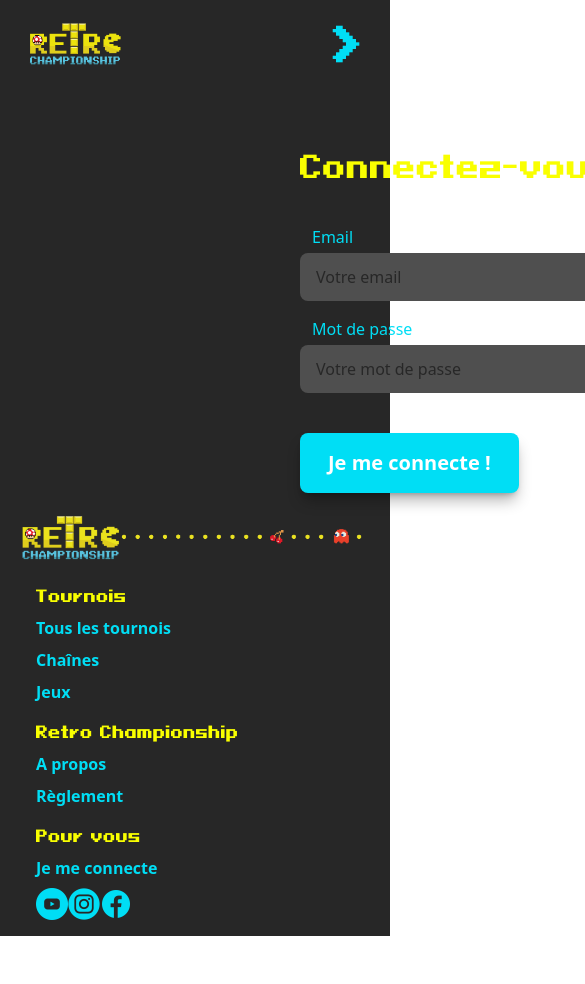
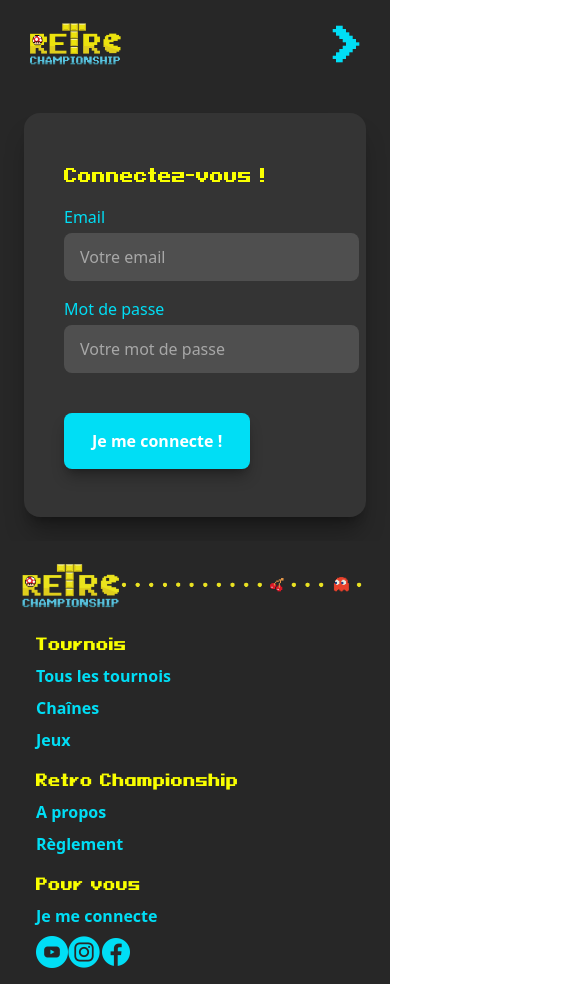
Before and after one commit to trentycha/retro_championship, a React (Vite) app in the folder frontend/: page /login in a window 390 px wide. Shown: the top 984 px of the page, 585 px wide, since content can reach past the window. Before the commit the page ends 936 px from the top, so only its background shows below. Built offline with nearby package versions, Linux system fonts and the light colour scheme.

Commit message:
responsive: login page updated

```diff
--- a/frontend/src/pages/Login.jsx
+++ b/frontend/src/pages/Login.jsx
@@ -1,7 +1,7 @@
 import { useAuth } from '../hooks/useAuth.js'
 import { useState } from 'react'
-import { useNavigate } from 'react-router-dom';
-
+import { useNavigate } from 'react-router-dom'
+import Loading from './Loading.jsx'
 
 const Login = () => {
   const { login } = useAuth();
@@ -26,31 +26,31 @@ const Login = () => {
       }
 
       if(loading) {
-        <div>Chargement...</div>
+        return <Loading />;
       }
   }
 
   return (
     <div className="bg-[#272727]">
-      <div className="px-60">
+      <div className="px-6 py-6 xl:px-60">
         <div className="bg-[#343434] rounded-2xl shadow-xl shadow-black/30 flex items-start">
 
-            <div className="flex-1">
+            <div className="hidden xl:block xl:flex-1">
                 <img src='/images/login.jpg' alt="login" className="w-full rounded-l-xl"/>
             </div>
 
-            <form onSubmit={handleSubmit} className="flex-1 pl-15">
-                <h2 className="text-[#F9FF00] font-pixeloid-bold text-3xl mt-15 mb-10">Connectez-vous !</h2>
-                <p className='text-[#00DEF5] ml-3'>Email</p>
-                <input placeholder="Votre email" className='bg-[#4F4F4F] px-4 py-3 pr-60 rounded-lg mb-4 mt-1'
+            <form onSubmit={handleSubmit} className="px-10 py-12 xl:flex-1 xl:pl-15 xl:px-0 xl:py-10">
+                <h2 className="text-[#F9FF00] font-pixeloid-bold text-lg xl:text-3xl xl:mt-5 xl:mb-10">Connectez-vous !</h2>
+                <p className='text-[#00DEF5] pt-4 xl:pt-0 xl:ml-3'>Email</p>
+                <input placeholder="Votre email" className='bg-[#4F4F4F] text-white px-4 py-3 pr-12 xl:pr-60 rounded-lg mb-4 mt-1'
                 value = {mail}
                 onChange={(e) => setMail(e.target.value)}></input>
-                <p className='text-[#00DEF5] ml-3'>Mot de passe</p>
-                <input placeholder="Votre mot de passe" className='bg-[#4F4F4F] px-4 py-3 pr-60 rounded-lg mb-4 mt-1'
+                <p className='text-[#00DEF5] xl:ml-3'>Mot de passe</p>
+                <input type="password" placeholder="Votre mot de passe" className='bg-[#4F4F4F] text-white px-4 py-3 pr-12 xl:pr-60 rounded-lg mb-4 mt-1'
                 value = {password}
                 onChange={(e) => setPassword(e.target.value)}></input>
-                <button type="submit" className="bg-[#00DEF5] hover:bg-white hover:text-[#00DEF5] px-7 py-4 rounded-lg text-white text-xl font-semibold shadow-lg shadow-black/30 mt-6">Je me connecte !</button>
-                {error && <p className="text-red-500">{error}</p>}
+                {error && <p className="text-red-500">Mail ou mot de passe incorrect</p>}
+                <button type="submit" className="bg-[#00DEF5] hover:bg-white hover:text-[#00DEF5] px-7 py-4 rounded-lg text-white xl:text-xl font-semibold shadow-lg shadow-black/30 mt-6">Je me connecte !</button>
             </form>
 
         </div>
```
